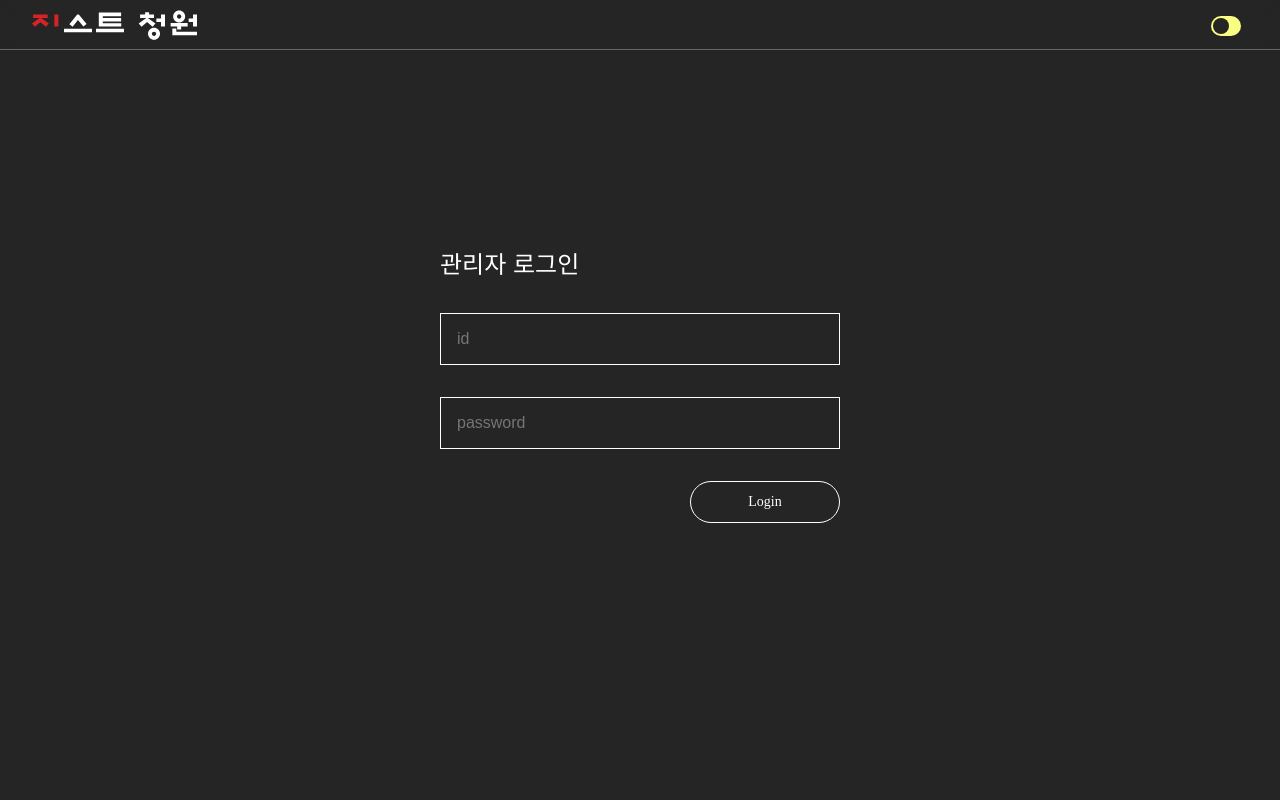
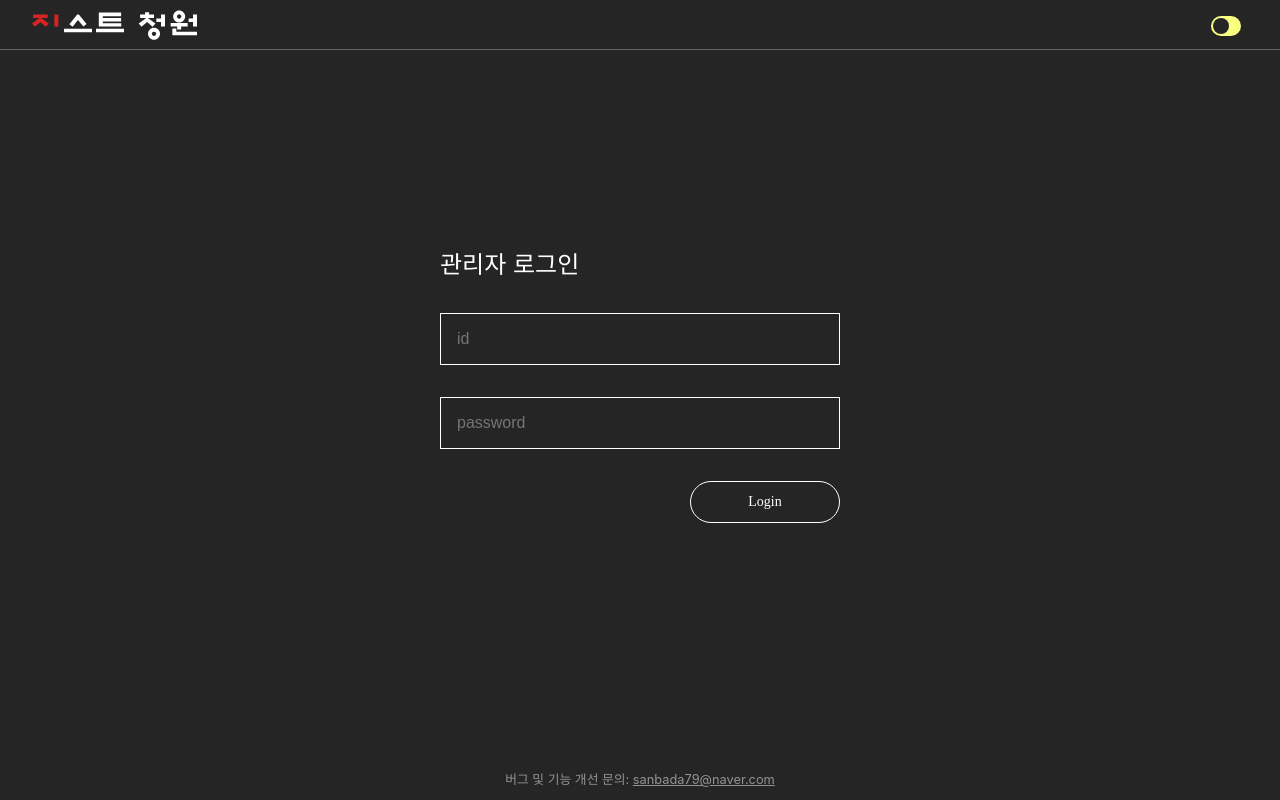
Before and after one commit to GIST-Petition-Site-Project/GIST-Petition-Admin, a React (Create React App) app: page /login in a window 1280 px wide. Built offline with nearby package versions, Linux system fonts and the light colour scheme; no server answers; a web font is replaced by a local one.

Commit message:
release 1.0.3 (#25)
* chore: 문의 메일 추가

```diff
--- a/src/presentation/components/common/index.ts
+++ b/src/presentation/components/common/index.ts
@@ -37,7 +37,6 @@ export const StButton = styled.button<ButtonProps>`
   margin: auto 0 auto 0;
   color: ${(props) => props.theme.colors.text};
   white-space: nowrap;
-  transition: 0.2s linear;
   :hover {
     background-color: ${(props) => props.theme.colors.gistRed};
     border: 1px solid ${(props) => props.theme.colors.gistRed};
--- a/src/presentation/pages/Login.tsx
+++ b/src/presentation/pages/Login.tsx
@@ -8,11 +8,31 @@ const LoginWrapper = styled(Wrapper)`
   align-items: center;
 `;
 
+const Mail = styled.div`
+  font-size: 0.8em;
+  position: absolute;
+  bottom: 1em;
+  left: 50%;
+  transform: translateX(-50%);
+  text-align: center;
+  opacity: 0.5;
+  color: ${(props) => props.theme.colors.text};
+  a {
+    color: ${(props) => props.theme.colors.text};
+    /* text-decoration: none; */
+  }
+`;
+
 const Login = () => {
   return (
-    <LoginWrapper>
-      <LoginForm />
-    </LoginWrapper>
+    <>
+      <LoginWrapper>
+        <LoginForm />
+      </LoginWrapper>
+      <Mail>
+        버그 및 기능 개선 문의: <a href="mailto:sanbada79@naver.com">sanbada79@naver.com</a>
+      </Mail>
+    </>
   );
 };
 
```
